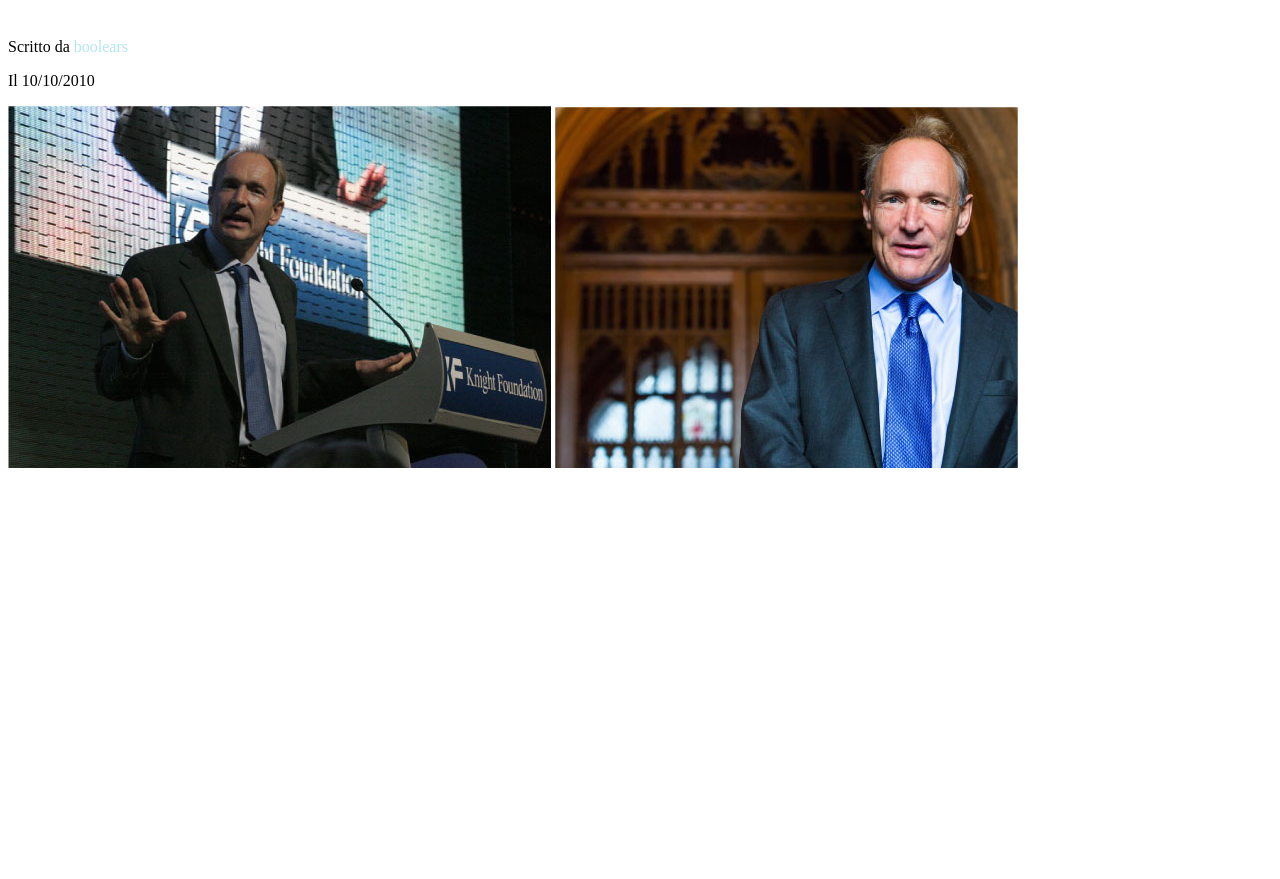
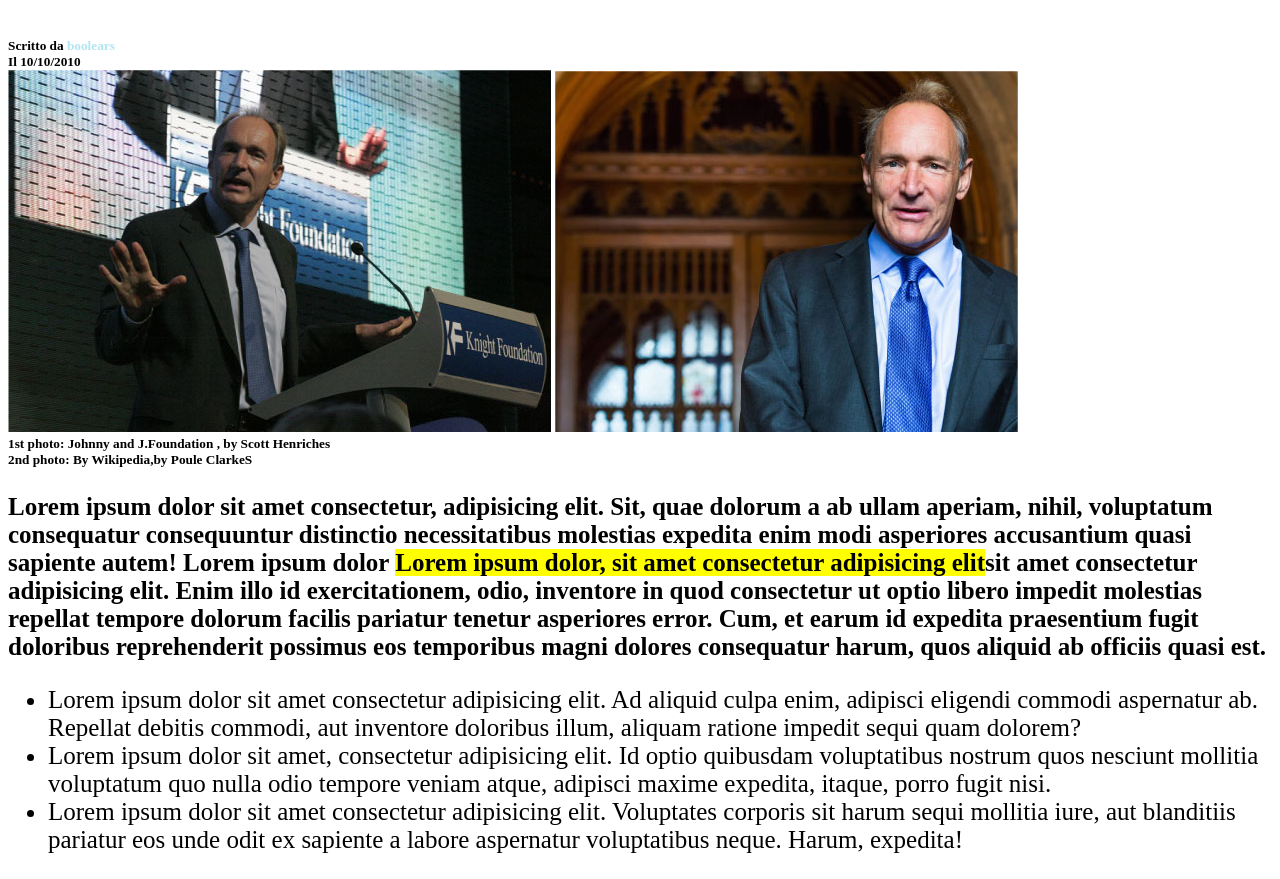
Before and after one commit to Carminelm/html-css-booleaner, a plain HTML site: page index.html in a window 1280 px wide. Shown: the part 369-1248 px from the top of the page. Before the commit the page ends 849 px from the top, so only its background shows below. Drawn offline with Linux system fonts and the light colour scheme.

Commit message:
add paragraph

```diff
--- a/index.html
+++ b/index.html
@@ -17,13 +17,25 @@
     <main>
         <section>
             <h1 id="titolo">Internet deve essere al servizio del "bene pubblico": Il manifesto di Tim Berners - Lee</h1>
-            <p>Scritto da <span id="boolears">boolears</span></p>
-            <p>Il 10/10/2010</p>
+            <h5>Scritto da <span id="boolears">boolears</span></h5>
+            <h5>Il 10/10/2010</h5>
             <img src="img/tim-1.jpg" alt="tim1">
             <img src="img/tim-2.jpg" alt="tim2">
-
-
+            <h5>1st photo: Johnny and J.Foundation , by Scott Henriches</h5>
+            <h5>2nd photo: By Wikipedia,by Poule ClarkeS </h5>
         </section>
+        <div class="testo-lorem">
+            <p><strong>Lorem ipsum dolor sit amet consectetur, adipisicing elit. Sit, quae dolorum a ab ullam aperiam, nihil, voluptatum consequatur consequuntur distinctio necessitatibus molestias expedita enim modi asperiores accusantium quasi sapiente autem!
+                Lorem ipsum dolor <span id="lorem"> Lorem ipsum dolor, sit amet consectetur adipisicing elit</span>sit amet consectetur adipisicing elit. Enim illo id exercitationem, odio, inventore in quod consectetur ut optio libero impedit molestias repellat tempore dolorum facilis pariatur tenetur asperiores error.
+               Cum, et earum id expedita praesentium fugit doloribus reprehenderit possimus eos temporibus magni dolores consequatur harum, quos aliquid ab officiis quasi est.</strong> </p>
+        </div>
+        <div class="testo-lorem">
+            <ul>
+                <li>Lorem ipsum dolor sit amet consectetur adipisicing elit. Ad aliquid culpa enim, adipisci eligendi commodi aspernatur ab. Repellat debitis commodi, aut inventore doloribus illum, aliquam ratione impedit sequi quam dolorem?</li>
+                <li>Lorem ipsum dolor sit amet, consectetur adipisicing elit. Id optio quibusdam voluptatibus nostrum quos nesciunt mollitia voluptatum quo nulla odio tempore veniam atque, adipisci maxime expedita, itaque, porro fugit nisi.</li>
+                <li>Lorem ipsum dolor sit amet consectetur adipisicing elit. Voluptates corporis sit harum sequi mollitia iure, aut blanditiis pariatur eos unde odit ex sapiente a labore aspernatur voluptatibus neque. Harum, expedita!</li>
+            </ul>
+        </div>
 
 
     </main>
--- a/style.css
+++ b/style.css
@@ -22,3 +22,17 @@ width: 350px;
 #boolears {
     color:#b1e5f2;
 }
+
+h5{
+ margin: 0;
+padding:0;
+}
+
+.testo-lorem{
+    font-size: 25px;
+}
+
+#lorem{
+    background-color:#ffff00;
+
+}
```
